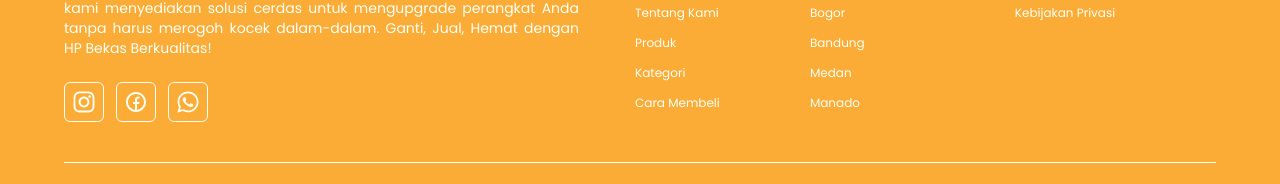
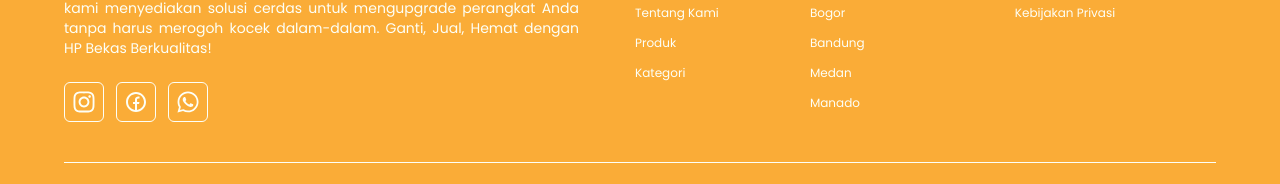
Before and after one commit to HizkiaReppi/gadgetly, a React (Vite) app: page /about-us in a window 1280 px wide. Shown: the part 2303-2487 px from the top of the page. Built offline with nearby package versions, Linux system fonts and the light colour scheme; no server answers.

Commit message:
refactor: Remove "Cara Membeli" link from footerLinks

```diff
--- a/src/constants/data.js
+++ b/src/constants/data.js
@@ -87,10 +87,6 @@ export const footerLinks = [
       {
         title: "Kategori",
         href: "/products",
-      },
-      {
-        title: "Cara Membeli",
-        href: "#",
       },
     ],
   },
```
